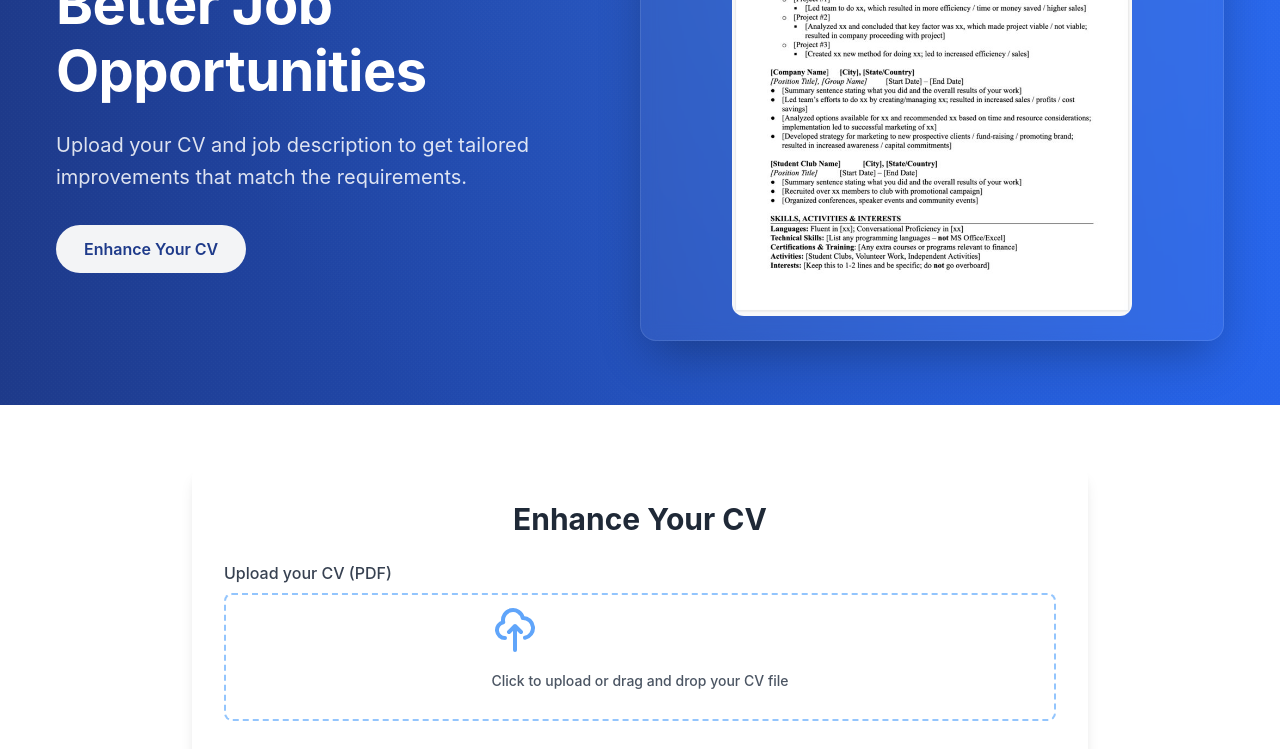
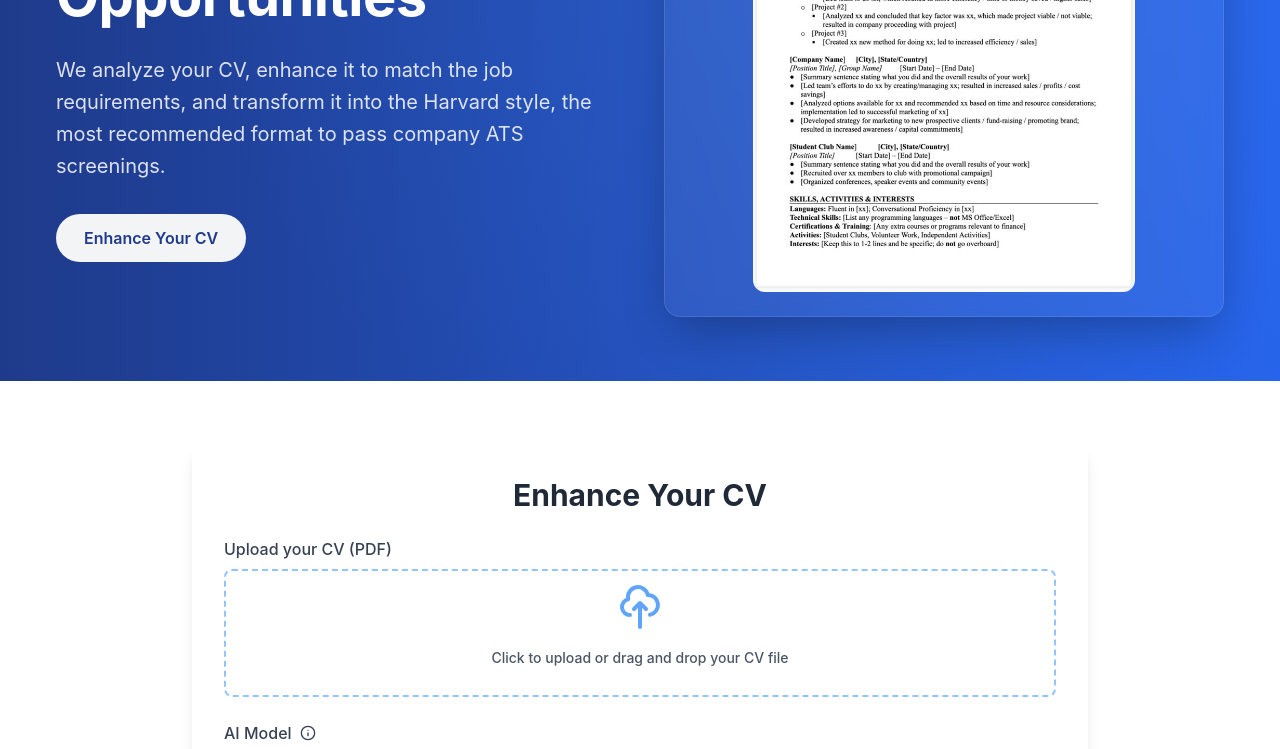
Before and after one commit to LinoCruz/cv-fitter, a React (Create React App) app in the folder client/: page / in a window 1280 px wide. Shown: the part 360-1109 px from the top of the page. Built offline with nearby package versions, Linux system fonts and the light colour scheme.

Commit message:
ui refined

```diff
--- a/client/src/components/home/CVEnhancer.jsx
+++ b/client/src/components/home/CVEnhancer.jsx
@@ -3,12 +3,19 @@ import { useLanguage } from '../../context/LanguageContext';
 import './cvenhancer.css';
 
 function CVEnhancer() {
+  const [showTooltip, setShowTooltip] = useState(false);
   const { t } = useLanguage();
   const [file, setFile] = useState(null);
   const [jobDescription, setJobDescription] = useState("");
+  const [model, setModel] = useState("o3");
   const [loading, setLoading] = useState(false);
   const [error, setError] = useState("");
   const [result, setResult] = useState(null);
+  const modelOptions = [
+    { value: "o3", label: t.cvEnhancer.aiModelOptions.o3 },
+    { value: "4o", label: t.cvEnhancer.aiModelOptions["4o"] },
+    { value: "gpt-5", label: t.cvEnhancer.aiModelOptions.gpt5 }
+  ];
 
   // Handle file input change
   const handleFileChange = (e) => {
@@ -20,6 +27,11 @@ function CVEnhancer() {
   // Handle job description change
   const handleJobDescriptionChange = (e) => {
     setJobDescription(e.target.value);
+  };
+
+  // Handle model change
+  const handleModelChange = (e) => {
+    setModel(e.target.value);
   };
 
   // Handle Enhance CV button click
@@ -37,8 +49,9 @@ function CVEnhancer() {
     setLoading(true);
     try {
       const formData = new FormData();
-      formData.append("file", file);
-      formData.append("job_description", jobDescription);
+  formData.append("file", file);
+  formData.append("job_description", jobDescription);
+  formData.append("model", model);
       // You can add language if needed
       // formData.append("language", "en");
 
@@ -92,6 +105,55 @@ function CVEnhancer() {
           </div>
 
           <div className="cv-enhancer-form-group">
+            <label htmlFor="ai-model" className="cv-enhancer-label" style={{ display: 'flex', alignItems: 'center', gap: '0.5rem' }}>
+              {t.cvEnhancer.aiModelLabel}
+              <span
+                style={{ position: 'relative', cursor: 'pointer' }}
+                onMouseEnter={() => setShowTooltip(true)}
+                onMouseLeave={() => setShowTooltip(false)}
+              >
+                <svg width="16" height="16" viewBox="0 0 24 24" fill="none" stroke="currentColor" strokeWidth="2" strokeLinecap="round" strokeLinejoin="round" style={{ verticalAlign: 'middle' }}>
+                  <circle cx="12" cy="12" r="10" />
+                  <line x1="12" y1="16" x2="12" y2="12" />
+                  <line x1="12" y1="8" x2="12" y2="8" />
+                </svg>
+                {showTooltip && (
+                  <span style={{
+                    background: 'rgba(128,128,128,0.85)',
+                    color: '#fff',
+                    textAlign: 'left',
+                    borderRadius: '4px',
+                    padding: '8px',
+                    position: 'absolute',
+                    zIndex: 10,
+                    left: '20px',
+                    top: '-10px',
+                    width: '220px',
+                    fontSize: '0.75rem',
+                    boxShadow: 'none',
+                    border: '1px solid #ccc'
+                  }}>
+                    {t.cvEnhancer.aiModelTooltip}
+                  </span>
+                )}
+              </span>
+            </label>
+            <select
+              id="ai-model"
+              className="cv-enhancer-select"
+              value={model}
+              onChange={handleModelChange}
+              style={{ marginTop: '0.5rem' }}
+            >
+              {modelOptions.map(opt => (
+                <option key={opt.value} value={opt.value}>
+                  {opt.label}
+                </option>
+              ))}
+            </select>
+          </div>
+
+          <div className="cv-enhancer-form-group">
             <label htmlFor="job-description" className="cv-enhancer-label">
               {t.cvEnhancer.jobDescriptionLabel}
             </label>
--- a/client/src/components/home/Hero.jsx
+++ b/client/src/components/home/Hero.jsx
@@ -11,14 +11,12 @@ function Hero() {
       <div className="hero-container">
         <div className="hero-content-wrapper">
           <div className="hero-text-column">
-            {/* Badge similar to "Grow on Your Own Terms" */}
-            <div className="hero-badge">CV Optimization</div>
 
             <h1 className="hero-title">
               {t.hero.title}
             </h1>
             <p className="hero-description">
-              {t.hero.description}
+              {t.hero.description2}
             </p>
             <div className="hero-buttons">
               <a href="#cv-enhancer" className="hero-button-primary">
--- a/client/src/components/home/cvenhancer.css
+++ b/client/src/components/home/cvenhancer.css
@@ -95,10 +95,12 @@
   min-height: 6em;
 }
 
-.cv-enhancer-textarea:focus {
-  outline: none;
-  ring: 2px solid #60a5fa;
-  border-color: #60a5fa;
+
+.cv-enhancer-upload-content {
+  display: flex;
+  flex-direction: column;
+  align-items: center;
+  justify-content: center;
 }
 
 .cv-enhancer-textarea::placeholder {
--- a/client/src/components/home/hero.css
+++ b/client/src/components/home/hero.css
@@ -16,6 +16,7 @@
   display: flex;
   flex-direction: column;
   align-items: center;
+  gap: 2rem;
 }
 
 .hero-text-column {
@@ -97,7 +98,7 @@
   border-radius: 1rem;
   padding: 1.5rem;
   box-shadow: 0 20px 50px -10px rgba(0, 0, 0, 0.3);
-  border: 1px solid rgba(255, 255, 255, 0.1);
+  border: 0.5px solid rgba(255, 255, 255, 0.1);
   position: relative;
   z-index: 1; /* Lower z-index than the dropdown */
 }
@@ -128,6 +129,7 @@
     flex-direction: row;
     align-items: center;
     text-align: left;
+    gap: 3rem;
   }
 
   .hero-text-column {
--- a/client/src/locales/en/translation.json
+++ b/client/src/locales/en/translation.json
@@ -12,12 +12,18 @@
   },
   "hero": {
     "title": "Enhance Your CV For Better Job Opportunities",
-    "description": "Upload your CV and job description to get tailored improvements that match the requirements.",
-    "enhanceButton": "Enhance Your CV",
-    "browseButton": "Browse Courses"
+  "description2": "We analyze your CV, enhance it to match the job requirements, and transform it into the Harvard style, the most recommended format to pass company ATS screenings.",
+    "enhanceButton": "Enhance Your CV"
   },
   "cvEnhancer": {
     "title": "Enhance Your CV",
+    "aiModelLabel": "AI Model",
+  "aiModelTooltip": "Selecting a model may produce different responses, but all are designed to help you get a CV that passes ATS systems.",
+  "aiModelOptions": {
+      "o3": "GPT-o3 (most capable)",
+      "4o": "GPT-4o (balanced)",
+      "gpt5": "GPT-5 (newest model)"
+    },
     "uploadLabel": "Upload your CV (PDF)",
     "uploadText": "Click to upload or drag and drop your CV file",
     "jobDescriptionLabel": "Job Description",
--- a/client/src/locales/es/translation.json
+++ b/client/src/locales/es/translation.json
@@ -12,11 +12,18 @@
   },
   "hero": {
     "title": "Mejora Tu CV Para Mejores Oportunidades Laborales",
-    "description": "Sube tu CV y la descripción de la posición para obtener mejoras personalizadas que coincidan con los requisitos.",
+  "description2": "Analizamos tu CV, lo mejoramos para que se adapte a los requisitos del trabajo y lo transformamos al formato Harvard, el más recomendado para superar los filtros ATS de las empresas.",
     "enhanceButton": "Mejorar Tu CV"
   },
   "cvEnhancer": {
     "title": "Mejora Tu CV",
+    "aiModelLabel": "Modelo de IA",
+  "aiModelTooltip": "La selección del modelo puede producir respuestas diferentes, pero todos están diseñados para ayudarte a obtener un CV que pase los sistemas ATS.",
+  "aiModelOptions": {
+      "o3": "GPT-o3 (más capaz)",
+      "4o": "GPT-4o (equilibrado)",
+      "gpt5": "GPT-5 (modelo más nuevo)"
+    },
     "uploadLabel": "Subir tu CV (PDF)",
     "uploadText": "Haz clic para subir o arrastra y suelta tu archivo CV",
     "jobDescriptionLabel": "Descripción del Puesto",
```
